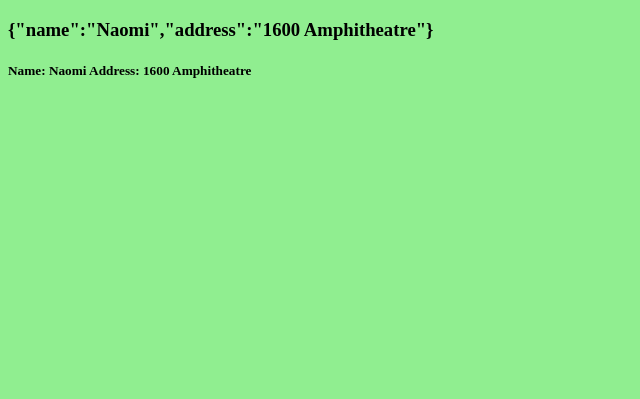
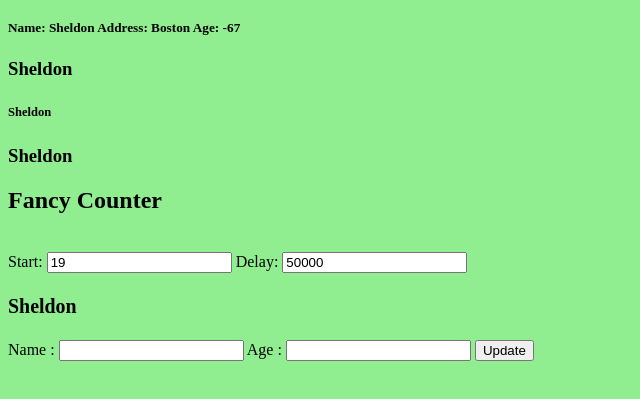
Before and after one commit to deepthakannan/angularPlay, a website: page Angular/Directives/index.html in a window 1280 px wide. Shown: the part 61-460 px from the top of the page, without its empty margins (0-640 px from the left). Drawn offline with nearby package versions, Linux system fonts and the light colour scheme.

Commit message:
More on basic directives. Binding methods of parent scope to child scope, using link property to update elements directly, transclusion, etc

```diff
--- a/Angular/Directives/index.html
+++ b/Angular/Directives/index.html
@@ -8,7 +8,14 @@
 </head>
 <body style="background: lightgreen" ng-app="playDirectives" ng-controller="playDirectives">
 	<h1>Angular Directives</h1>
-	<h3>{{customer}}</h3>
 	<h5 my-customer></h3>
+	<my-customer-template-url type="1"></my-customer-template-url>
+	<h6 my-customer-template-url type="2"></h6>
+	<my-customer-info data="customer"></my-customer-info>
+	<h2>Fancy Counter</h2> <br/>
+	Start: <input ng-model="start" type="number"/>
+	Delay: <input ng-model="delay" type="number"/>
+	<h5 counter start="start" delay="delay">{{customer.name}}</h5>
+	<in-page-dialog on-update="update(custName, custAge)"></in-page-dialog>
 </body>
 </html>
--- a/Angular/Directives/scripts/main.js
+++ b/Angular/Directives/scripts/main.js
@@ -1,12 +1,99 @@
 angular.module('playDirectives', [])
 .controller('playDirectives', ['$scope', function($scope) {
   $scope.customer = {
-    name: 'Naomi',
-    address: '1600 Amphitheatre'
+    name: 'Sheldon',
+    address: 'Boston',
+    age: -67
   };
+
+  $scope.update = function(name, age){
+    $scope.customer.name = name;
+    $scope.customer.age = age;
+  };
+  $scope.start = 19;
+  $scope.delay = 50000;
 }])
 .directive('myCustomer', function() {
   return {
-    template: 'Name: {{customer.name}} Address: {{customer.address}}'
+    template: 'Name: {{customer.name}} Address: {{customer.address}} Age: {{customer.age}}'
   };
-});
+})
+.directive('myCustomerTemplateUrl', function() {
+  return {
+    restrict: 'EA',
+    templateUrl: function(element, attributes){
+      return "view/customer.html";
+    }
+  };
+}).directive('myCustomerInfo', function() {
+  return {
+    restrict: 'EA',
+    scope: {
+      customer: "=data"
+    },
+    templateUrl: function(element, attributes){
+      return "view/customer.html";
+    },
+    controller: function($scope){
+      console.log($scope);
+    }
+  }
+}).directive('counter', function($interval) {
+  return {
+    restrict: 'EA',
+    scope: {
+      start: "=",
+      delay: "="
+    },
+    controller: function($scope){
+      console.log($scope);
+    },
+    transclude: true,
+    template: "<h2><div ng-transclude></div></h2>",
+    link: function(scope, element, attrs, controller, transcludeFn){
+      var delay = scope.delay;
+      var count = scope.start;
+      var interval;
+
+      function updateCount(){
+        element.text(count++);
+      }
+
+      scope.$watch(attrs.delay, function(value) {
+        delay = value;
+        destroyAndCreateInterval();
+      });
+
+      scope.$watch("start", function(value) {
+        count = value;
+      });
+
+      function destroyAndCreateInterval(){
+        if(interval)
+        {
+          $interval.cancel(interval);
+        }
+        interval = $interval(function(){
+          updateCount();
+        }, delay)
+      }
+
+      element.on('$destroy', function() {
+      $interval.cancel(interval);
+    });
+    }
+  }}).directive('inPageDialog', function($interval) {
+  return {
+    restrict: 'EA',
+    scope: {
+      'updateCustomer': '&onUpdate'
+    },
+    controller: function($scope){
+      $scope.update =  function()
+      {
+        $scope.updateCustomer({custName:$scope.name, custAge:$scope.age});
+      }
+      console.log($scope);
+    },
+    templateUrl: "view/customerUpdate.html"
+  }});
--- /dev/null
+++ b/Angular/Directives/view/customer.html
@@ -0,0 +1,3 @@
+<h3>
+	{{customer.name}}
+</h3>
--- /dev/null
+++ b/Angular/Directives/view/customerUpdate.html
@@ -0,0 +1,4 @@
+Name : <input ng-model="name">
+Age : <input ng-model="age">
+
+<button ng-click="update()">Update</button>
```
